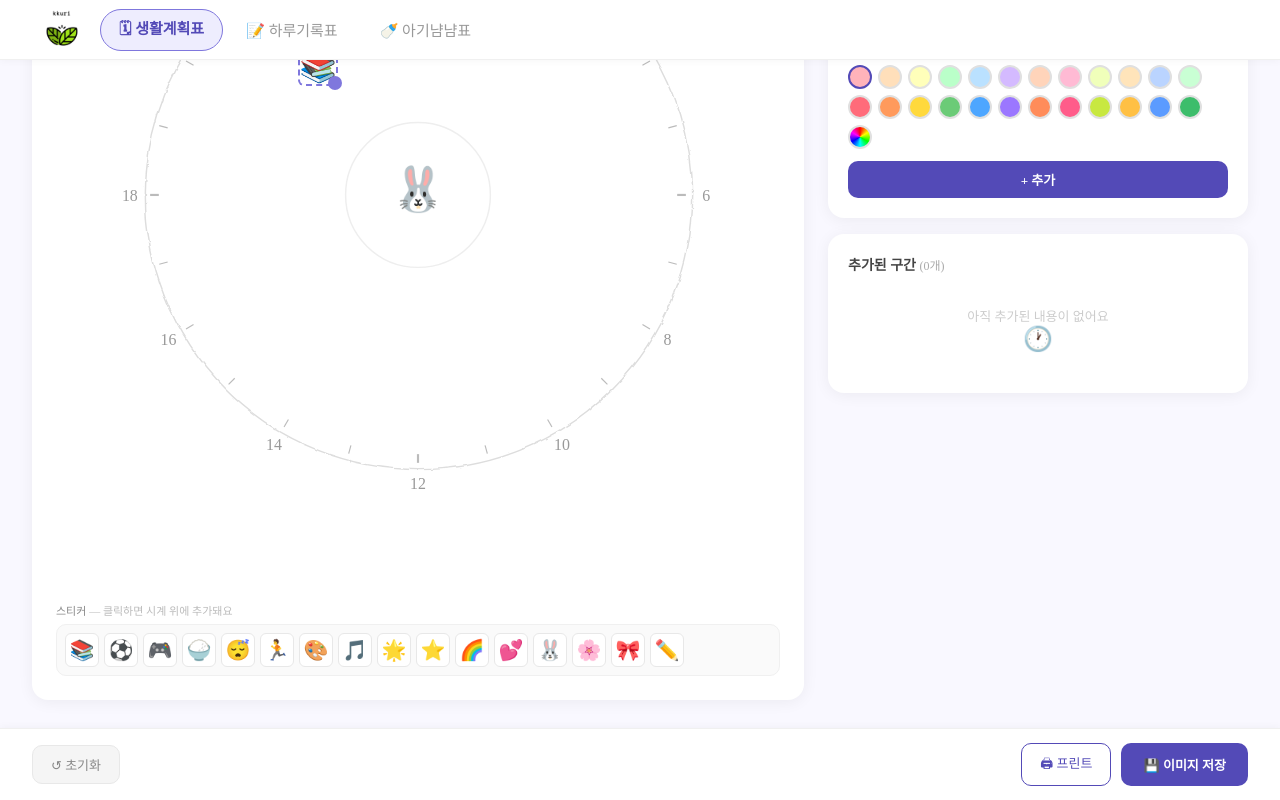
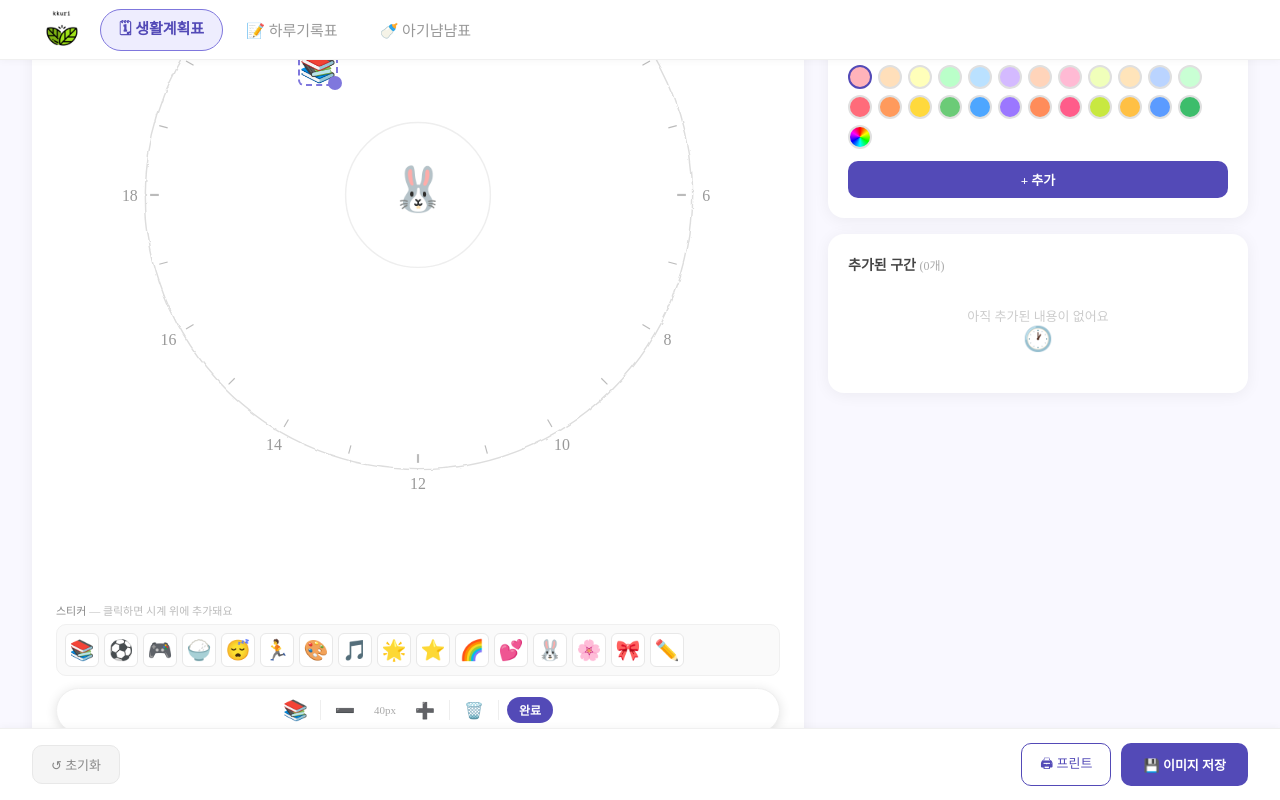
Before and after one commit to Kbomi/roudplan, a Next.js app: page / in a window 1280 px wide. Both pictures are taken after a click on the button "공부". Shown: the part 338-1138 px from the top of the page. Built offline with nearby package versions, Linux system fonts and the light colour scheme; a web font is replaced by a local one.

Commit message:
feat: 스티커 툴바

```diff
--- a/src/app/page.tsx
+++ b/src/app/page.tsx
@@ -12,6 +12,7 @@ import StickerTray from "@/components/Panel/StickerTray";
 import ActionBar from "@/components/ActionBar/ActionBar";
 import { TAB_TITLE_SUFFIX, TAB_LABELS } from "@/constants/categories";
 import { generateComment } from "@/utils/generateComment";
+import StickerToolbar from "@/components/Clock/StickerToolbar";
 
 export default function Home() {
   const [tab, setTab] = useState<TabType>("life_plan");
@@ -123,7 +124,15 @@ export default function Home() {
                   inset: 12,
                   pointerEvents: stickers.length > 0 ? "auto" : "none",
                 }}
-                onClick={() => setSelectedId(null)}
+                // onClick={() => setSelectedId(null)}
+                onClick={(e) => {
+                  console.log(
+                    "🔴 overlay onClick fired, target===currentTarget:",
+                    e.target === e.currentTarget,
+                  );
+                  if (e.target === e.currentTarget) setSelectedId(null);
+                }}
+                onMouseDown={(e) => e.stopPropagation()}
               >
                 <StickerOverlay
                   stickers={stickers}
@@ -137,6 +146,25 @@ export default function Home() {
 
             {/* 스티커 트레이 */}
             <StickerTray tab={tab} onStickerClick={addSticker} />
+
+            {/* 스티커 툴바 — 선택된 스티커 있을 때만 표시 */}
+            <StickerToolbar
+              selectedSticker={
+                stickers.find((s) => s.id === selectedId) ?? null
+              }
+              onSizeChange={(delta) => {
+                if (!selectedId) return;
+                const s = stickers.find((st) => st.id === selectedId);
+                if (!s) return;
+                updateSticker(selectedId, {
+                  size: Math.max(20, Math.min(120, s.size + delta)),
+                });
+              }}
+              onDelete={() => {
+                if (selectedId) deleteSticker(selectedId);
+              }}
+              onDeselect={() => setSelectedId(null)}
+            />
           </div>
 
           {/* 우측: 입력 패널 */}
--- a/src/components/Clock/StickerOverlay.tsx
+++ b/src/components/Clock/StickerOverlay.tsx
@@ -1,6 +1,6 @@
-'use client';
-import { useRef, useCallback } from 'react';
-import { Sticker } from '@/types';
+"use client";
+import { useCallback, useRef } from "react";
+import { Sticker } from "@/types";
 
 interface Props {
   stickers: Sticker[];
@@ -10,38 +10,64 @@ interface Props {
   onDelete: (id: string) => void;
 }
 
-export default function StickerOverlay({ stickers, selectedId, onSelect, onUpdate, onDelete }: Props) {
-  const containerRef = useRef<HTMLDivElement>(null);
+export default function StickerOverlay({
+  stickers,
+  selectedId,
+  onSelect,
+  onUpdate,
+  onDelete,
+}: Props) {
+  const draggingRef = useRef(false);
 
-  const handleMouseDown = useCallback((e: React.MouseEvent, id: string) => {
+  const handleMouseDown = useCallback(
+    (e: React.MouseEvent, id: string) => {
       e.stopPropagation();
-    onSelect(id);
+      console.log("🖱️ mousedown on sticker:", id);
+      draggingRef.current = false;
+
       const startX = e.clientX;
       const startY = e.clientY;
-    const sticker = stickers.find(s => s.id === id);
+      const sticker = stickers.find((s) => s.id === id);
       if (!sticker) return;
       const origX = sticker.x;
       const origY = sticker.y;
 
       const onMove = (mv: MouseEvent) => {
-      onUpdate(id, {
-        x: origX + (mv.clientX - startX),
-        y: origY + (mv.clientY - startY),
-      });
+        const dx = mv.clientX - startX;
+        const dy = mv.clientY - startY;
+        // 5px 이상 움직여야 드래그로 인식
+        if (Math.abs(dx) > 5 || Math.abs(dy) > 5) {
+          draggingRef.current = true;
+        }
+        if (draggingRef.current) {
+          onUpdate(id, { x: origX + dx, y: origY + dy });
+        }
       };
+
       const onUp = () => {
-      window.removeEventListener('mousemove', onMove);
-      window.removeEventListener('mouseup', onUp);
+        console.log("🖱️ mouseup, dragging was:", draggingRef.current);
+        // 드래그 아니면 선택 처리
+        if (!draggingRef.current) {
+          console.log("👆 click detected → selecting:", id);
+          onSelect(selectedId === id ? null : id);
+        }
+        draggingRef.current = false;
+        window.removeEventListener("mousemove", onMove);
+        window.removeEventListener("mouseup", onUp);
       };
-    window.addEventListener('mousemove', onMove);
-    window.addEventListener('mouseup', onUp);
-  }, [stickers, onSelect, onUpdate]);
 
-  const handleResizeDown = useCallback((e: React.MouseEvent, id: string) => {
+      window.addEventListener("mousemove", onMove);
+      window.addEventListener("mouseup", onUp);
+    },
+    [stickers, selectedId, onSelect, onUpdate],
+  );
+
+  const handleResizeDown = useCallback(
+    (e: React.MouseEvent, id: string) => {
       e.stopPropagation();
       const startX = e.clientX;
       const startY = e.clientY;
-    const sticker = stickers.find(s => s.id === id);
+      const sticker = stickers.find((s) => s.id === id);
       if (!sticker) return;
       const origSize = sticker.size;
 
@@ -53,40 +79,45 @@ export default function StickerOverlay({ stickers, selectedId, onSelect, onUpdat
         onUpdate(id, { size: newSize });
       };
       const onUp = () => {
-      window.removeEventListener('mousemove', onMove);
-      window.removeEventListener('mouseup', onUp);
+        window.removeEventListener("mousemove", onMove);
+        window.removeEventListener("mouseup", onUp);
       };
-    window.addEventListener('mousemove', onMove);
-    window.addEventListener('mouseup', onUp);
-  }, [stickers, onUpdate]);
+      window.addEventListener("mousemove", onMove);
+      window.addEventListener("mouseup", onUp);
+    },
+    [stickers, onUpdate],
+  );
 
   return (
     <div
-      ref={containerRef}
-      style={{ position: 'absolute', inset: 0, pointerEvents: 'none' }}
-      onClick={() => onSelect(null)}
+      style={{ position: "absolute", inset: 0, pointerEvents: "none" }}
+      // onClick={() => onSelect(null)}
     >
-      {stickers.map(s => (
+      {stickers.map((s) => (
         <div
           key={s.id}
           style={{
-            position: 'absolute',
+            position: "absolute",
             left: s.x - s.size / 2,
             top: s.y - s.size / 2,
             width: s.size,
             height: s.size,
-            cursor: 'grab',
-            pointerEvents: 'all',
-            userSelect: 'none',
-            display: 'flex',
-            alignItems: 'center',
-            justifyContent: 'center',
+            cursor: "grab",
+            pointerEvents: "all",
+            userSelect: "none",
+            display: "flex",
+            alignItems: "center",
+            justifyContent: "center",
             fontSize: s.size * 0.75,
-            border: selectedId === s.id ? '2px dashed #7F77DD' : '2px solid transparent',
+            border:
+              selectedId === s.id
+                ? "2px dashed #7F77DD"
+                : "2px solid transparent",
             borderRadius: 6,
-            boxSizing: 'border-box',
+            boxSizing: "border-box",
+            transition: "border 0.1s",
           }}
-          onMouseDown={e => handleMouseDown(e, s.id)}
+          onMouseDown={(e) => handleMouseDown(e, s.id)}
         >
           {s.emoji}
 
@@ -94,38 +125,50 @@ export default function StickerOverlay({ stickers, selectedId, onSelect, onUpdat
           {selectedId === s.id && (
             <button
               style={{
-                position: 'absolute',
-                top: -10, right: -10,
-                width: 20, height: 20,
-                borderRadius: '50%',
-                background: '#ff5c5c',
-                color: 'white',
-                border: 'none',
-                cursor: 'pointer',
+                position: "absolute",
+                top: -10,
+                right: -10,
+                width: 20,
+                height: 20,
+                borderRadius: "50%",
+                background: "#ff5c5c",
+                color: "white",
+                border: "none",
+                cursor: "pointer",
                 fontSize: 11,
-                display: 'flex',
-                alignItems: 'center',
-                justifyContent: 'center',
+                display: "flex",
+                alignItems: "center",
+                justifyContent: "center",
                 lineHeight: 1,
                 padding: 0,
               }}
-              onMouseDown={e => e.stopPropagation()}
-              onClick={e => { e.stopPropagation(); onDelete(s.id); }}
-            >✕</button>
+              onMouseDown={(e) => e.stopPropagation()}
+              onClick={(e) => {
+                e.stopPropagation();
+                onDelete(s.id);
+              }}
+            >
+              ✕
+            </button>
           )}
 
           {/* 크기 조절 핸들 */}
           {selectedId === s.id && (
             <div
               style={{
-                position: 'absolute',
-                bottom: -6, right: -6,
-                width: 14, height: 14,
-                borderRadius: '50%',
-                background: '#7F77DD',
-                cursor: 'se-resize',
+                position: "absolute",
+                bottom: -6,
+                right: -6,
+                width: 14,
+                height: 14,
+                borderRadius: "50%",
+                background: "#7F77DD",
+                cursor: "se-resize",
               }}
-              onMouseDown={e => { e.stopPropagation(); handleResizeDown(e, s.id); }}
+              onMouseDown={(e) => {
+                e.stopPropagation();
+                handleResizeDown(e, s.id);
+              }}
             />
           )}
         </div>
--- /dev/null
+++ b/src/components/Clock/StickerToolbar.tsx
@@ -0,0 +1,111 @@
+"use client";
+import { Sticker } from "@/types";
+
+interface Props {
+  selectedSticker: Sticker | null;
+  onSizeChange: (delta: number) => void;
+  onDelete: () => void;
+  onDeselect: () => void;
+}
+
+export default function StickerToolbar({
+  selectedSticker,
+  onSizeChange,
+  onDelete,
+  onDeselect,
+}: Props) {
+  if (!selectedSticker) return null;
+
+  return (
+    <div
+      style={{
+        display: "flex",
+        alignItems: "center",
+        justifyContent: "center",
+        gap: 8,
+        padding: "8px 14px",
+        background: "white",
+        borderRadius: 40,
+        boxShadow: "0 2px 12px rgba(0,0,0,0.12)",
+        border: "1px solid #f0f0f0",
+        userSelect: "none",
+      }}
+      onClick={(e) => {
+        console.log("🟢 toolbar onClick stopPropagation");
+
+        e.stopPropagation();
+      }}
+    >
+      {/* 선택된 스티커 미리보기 */}
+      <span style={{ fontSize: 20, marginRight: 4 }}>
+        {selectedSticker.emoji}
+      </span>
+
+      <div style={{ width: 1, height: 20, background: "#eee" }} />
+
+      {/* 작게 */}
+      <button style={toolBtn} title="작게" onClick={() => onSizeChange(-8)}>
+        <span style={{ fontSize: 16 }}>➖</span>
+      </button>
+
+      {/* 크기 표시 */}
+      <span
+        style={{
+          fontSize: 11,
+          color: "#aaa",
+          minWidth: 32,
+          textAlign: "center",
+        }}
+      >
+        {Math.round(selectedSticker.size)}px
+      </span>
+
+      {/* 크게 */}
+      <button style={toolBtn} title="크게" onClick={() => onSizeChange(8)}>
+        <span style={{ fontSize: 16 }}>➕</span>
+      </button>
+
+      <div style={{ width: 1, height: 20, background: "#eee" }} />
+
+      {/* 삭제 */}
+      <button
+        style={{ ...toolBtn, color: "#ff5c5c" }}
+        title="삭제"
+        onClick={onDelete}
+      >
+        <span style={{ fontSize: 16 }}>🗑️</span>
+      </button>
+
+      <div style={{ width: 1, height: 20, background: "#eee" }} />
+
+      {/* 완료 */}
+      <button
+        style={{
+          ...toolBtn,
+          background: "#534AB7",
+          color: "white",
+          borderRadius: 20,
+          padding: "4px 12px",
+          fontSize: 12,
+          fontWeight: 600,
+        }}
+        title="완료"
+        onClick={onDeselect}
+      >
+        완료
+      </button>
+    </div>
+  );
+}
+
+const toolBtn: React.CSSProperties = {
+  background: "none",
+  border: "none",
+  cursor: "pointer",
+  display: "flex",
+  alignItems: "center",
+  justifyContent: "center",
+  padding: "4px 6px",
+  borderRadius: 8,
+  transition: "background 0.1s",
+};
```
Lines whose indentation alone changed are shown as unchanged.
